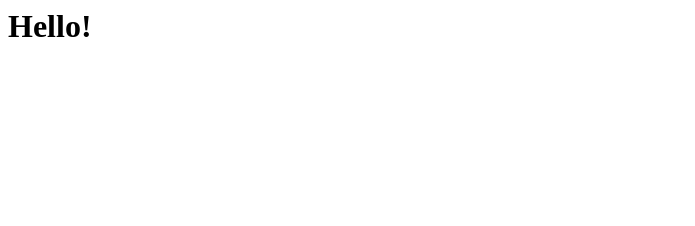
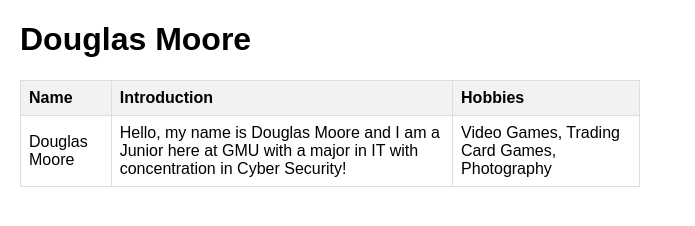
Before and after one commit to Doug09865/my-project, a plain HTML site: page index.html in a window 1280 px wide. Shown: the whole page, without its empty margins (0-695 px from the left). Drawn offline with Linux system fonts and the light colour scheme.

Commit message:
Update index.html

```diff
--- a/index.html
+++ b/index.html
@@ -1 +1,41 @@
-<h1>Hello!</h1>
+<!DOCTYPE html>
+<html lang="en">
+<head>
+    <meta charset="UTF-8">
+    <meta name="viewport" content="width=device-width, initial-scale=1.0">
+    <title>Project</title>
+    <style>
+        body {
+            font-family: Arial, sans-serif;
+            margin: 20px;
+        }
+        table {
+            border-collapse: collapse;
+            width: 50%;
+        }
+        th, td {
+            border: 1px solid #dddddd;
+            text-align: left;
+            padding: 8px;
+        }
+        th {
+            background-color: #f2f2f2;
+        }
+    </style>
+</head>
+<body>
+    <h1>Douglas Moore</h1>
+    <table>
+        <tr>
+            <th>Name</th>
+            <th>Introduction</th>
+            <th>Hobbies</th>
+        </tr>
+        <tr>
+            <td>Douglas Moore</td>
+            <td>Hello, my name is Douglas Moore and I am a Junior here at GMU with a major in IT with concentration in Cyber Security!</td>
+            <td>Video Games, Trading Card Games, Photography</td>
+        </tr>
+    </table>
+</body>
+</html>
```
